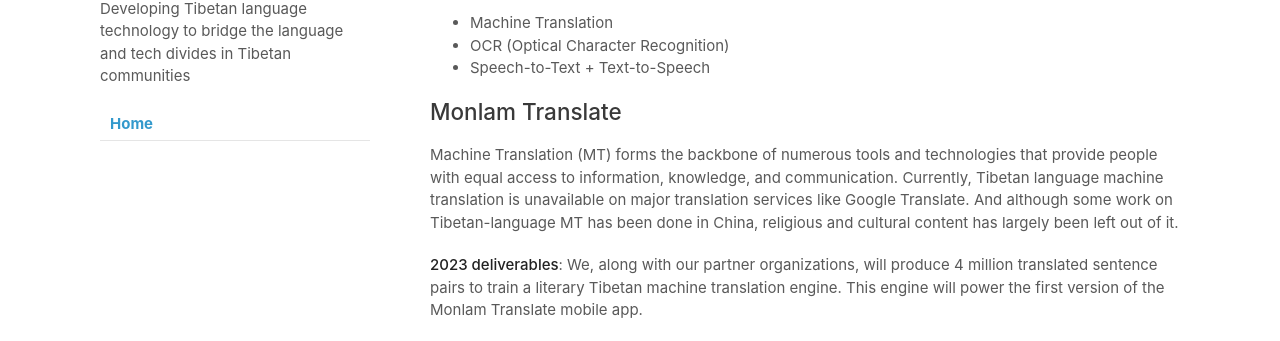
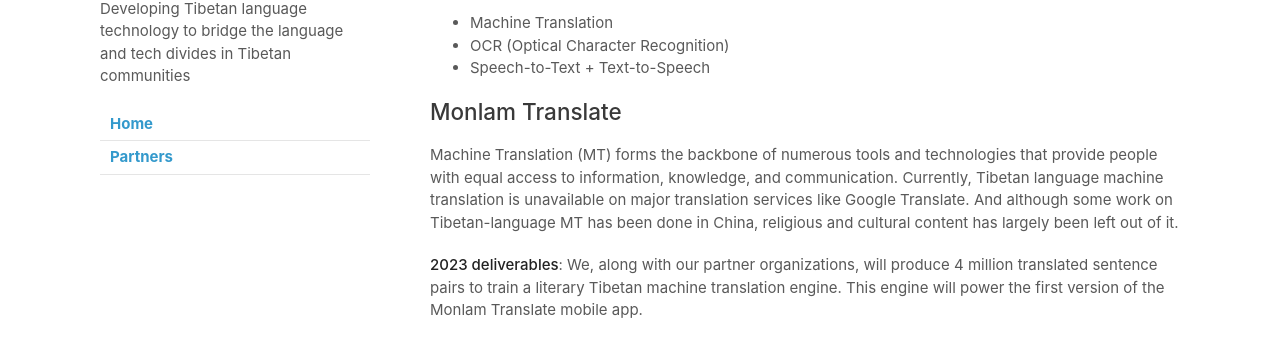
Before and after one commit to MonlamAI/monlam.ai, a Jekyll site: the page built from index.md, in a window 1280 px wide. Shown: the part 111-452 px from the top of the page. Built offline with Jekyll 4.4.1, drawn with Linux system fonts in a browser that asks for light colours.

Commit message:
Update _config.yml

```diff
--- a/_config.yml
+++ b/_config.yml
@@ -6,3 +6,5 @@
 navigation:
   - title: Home
     url: /
+  - title: Partners
+    url: /
```
